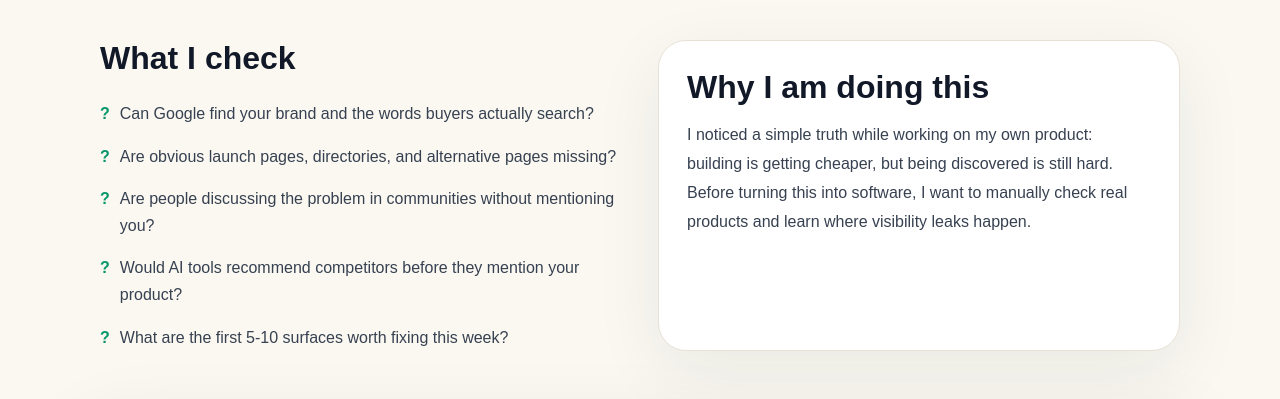
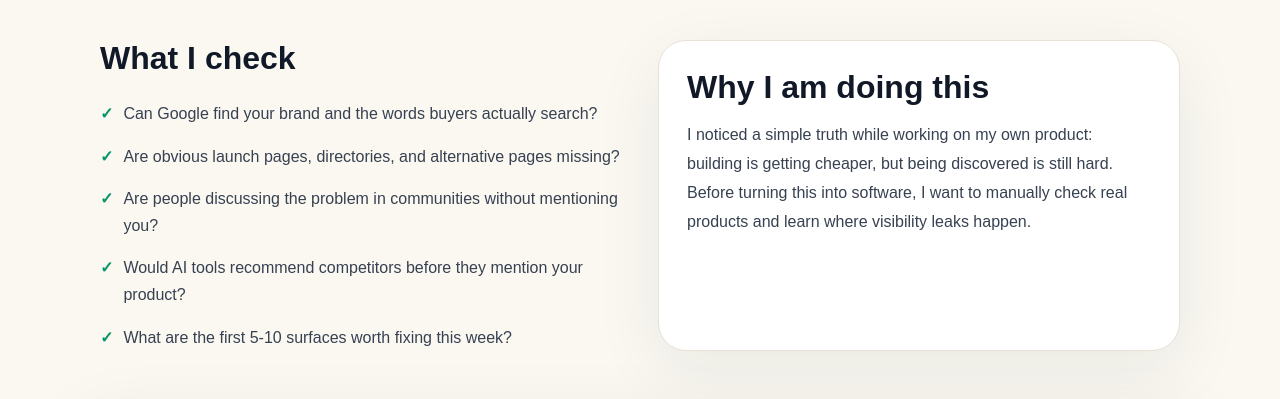
Before and after one commit to rayvin1990/product-visibility, a Next.js app: page / in a window 1280 px wide. Shown: the part 1380-1779 px from the top of the page. Built offline with nearby package versions, Linux system fonts and the light colour scheme.

Commit message:
chore: align stylesheet git blob

```diff
--- a/app/styles.css
+++ b/app/styles.css
@@ -392,7 +392,7 @@ button:disabled {
 }
 
 .check-list li::before {
-  content: "?";
+  content: "✓";
   color: var(--green);
   font-weight: 900;
 }
@@ -487,7 +487,7 @@ button:disabled {
   }
 }
 
-/* ?? Blog listing ?? */
+/* ── Blog listing ── */
 
 .blog-listing .blog-container {
   max-width: 720px;
@@ -549,7 +549,7 @@ button:disabled {
   line-height: 1.7;
 }
 
-/* ?? Blog post ?? */
+/* ── Blog post ── */
 
 .blog-post-page .post-article {
   max-width: 720px;
```
